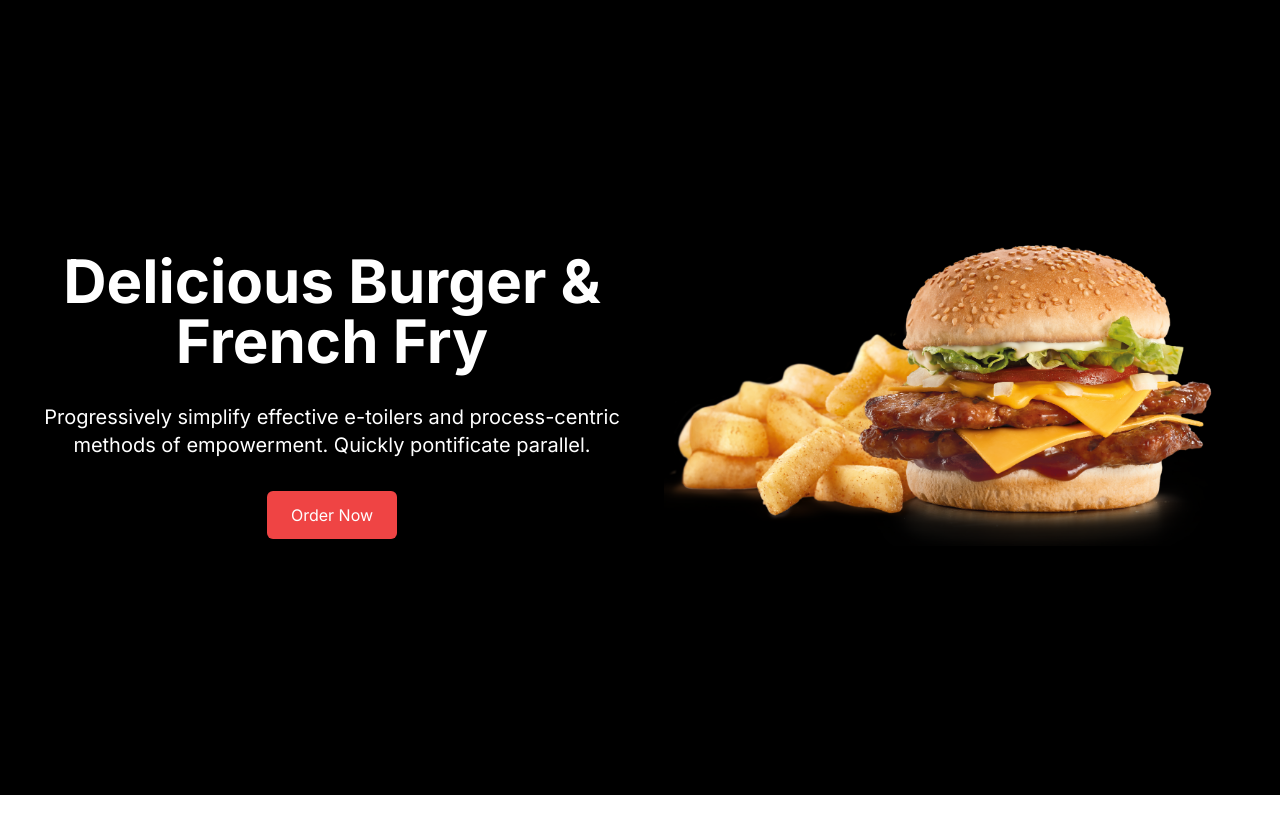
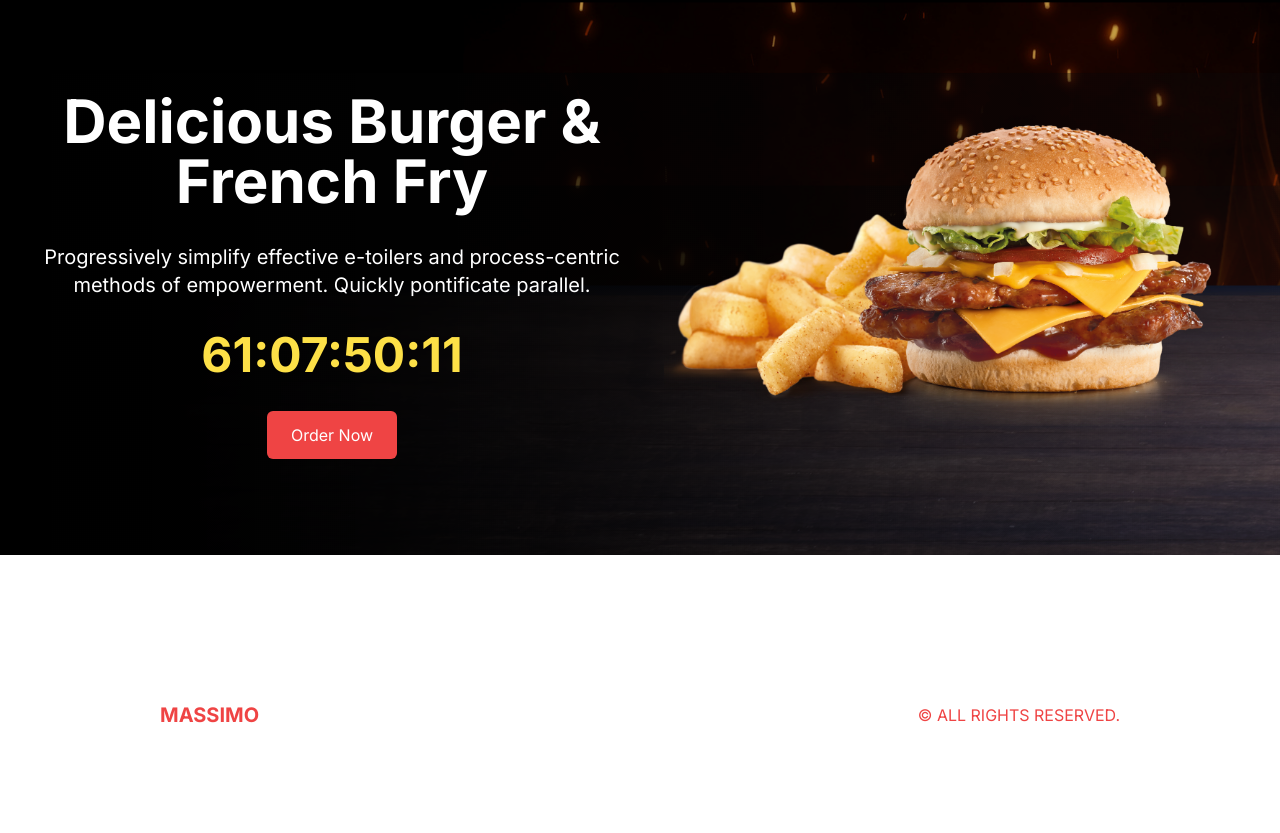
Before and after one commit to KenanRamazanov/RestaurantApp-TypeScript, a Next.js app: page / in a window 1280 px wide. Shown: the part 1525-2358 px from the top of the page. Before the commit the page ends 2320 px from the top, so only its background shows below. Built offline with nearby package versions, Linux system fonts and the light colour scheme.

Commit message:
Final of homepage

```diff
--- a/src/app/layout.tsx
+++ b/src/app/layout.tsx
@@ -20,11 +20,11 @@
   return (
     <html lang="en">
       <body className={inter.className}>
-       <Notification/>
-       <Navbar/>
-
-       {/* <Footer/> */}
-        {children}</body>
+      <Notification />
+          <Navbar />
+          {children}
+          <Footer />
+        </body>
     </html>
   )
 }
--- a/src/components/CountDown.tsx
+++ b/src/components/CountDown.tsx
@@ -1,8 +1,13 @@
+"use client"
 import React from 'react'
+import Countdown from 'react-countdown'
+const endingDate = new Date("2023-12-31")
 
 const CountDown = () => {
   return (
-    <div>CountDown</div>
+
+<Countdown className='font-bold text-yellow-300 text-5xl' date={endingDate}/>
+
   )
 }
 
--- a/src/components/Offer.tsx
+++ b/src/components/Offer.tsx
@@ -1,18 +1,20 @@
 import Image from 'next/image'
 import React from 'react'
+import CountDown from './CountDown'
 
 const Offer = () => {
   return (
-    <div className='bg-black h-screen flex flex-col md:flex-row'>
+    <div className="bg-black h-screen flex flex-col md:flex-row md:justify-between md:bg-[url('/offerBg.png')] md:h-[70vh]">
      {/* Text Container*/}
    <div className='flex-1 flex flex-col justify-center items-center text-center gap-8 p-6'>
     <h1 className='text-white text-5xl font-bold xl:text-6xl'>Delicious Burger & French Fry</h1>
     <p className='text-white xl:text-xl'>Progressively simplify effective e-toilers and process-centric methods
           of empowerment. Quickly pontificate parallel.</p>
+         <CountDown/>
     <button className='bg-red-500 text-white rounded-md py-3 px-6'>Order Now</button>
    </div>
      {/* Image Container*/}
-   <div className='flex-1 w-full relative'>
+   <div className='flex-1 w-full relative md:h-full'>
 <Image src="/offerProduct.png" alt='' fill className='object-contain'/>
    </div>
     </div>
```
